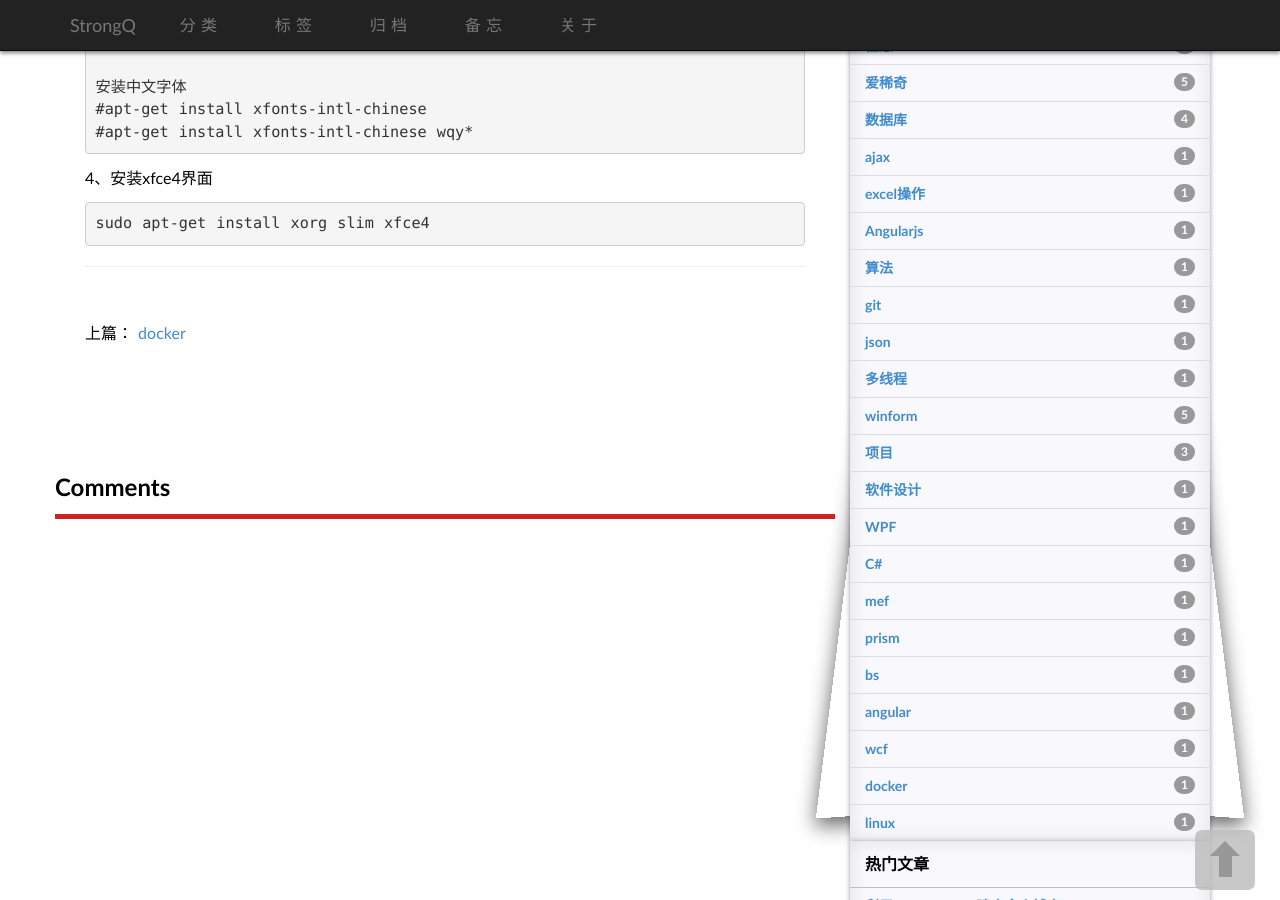
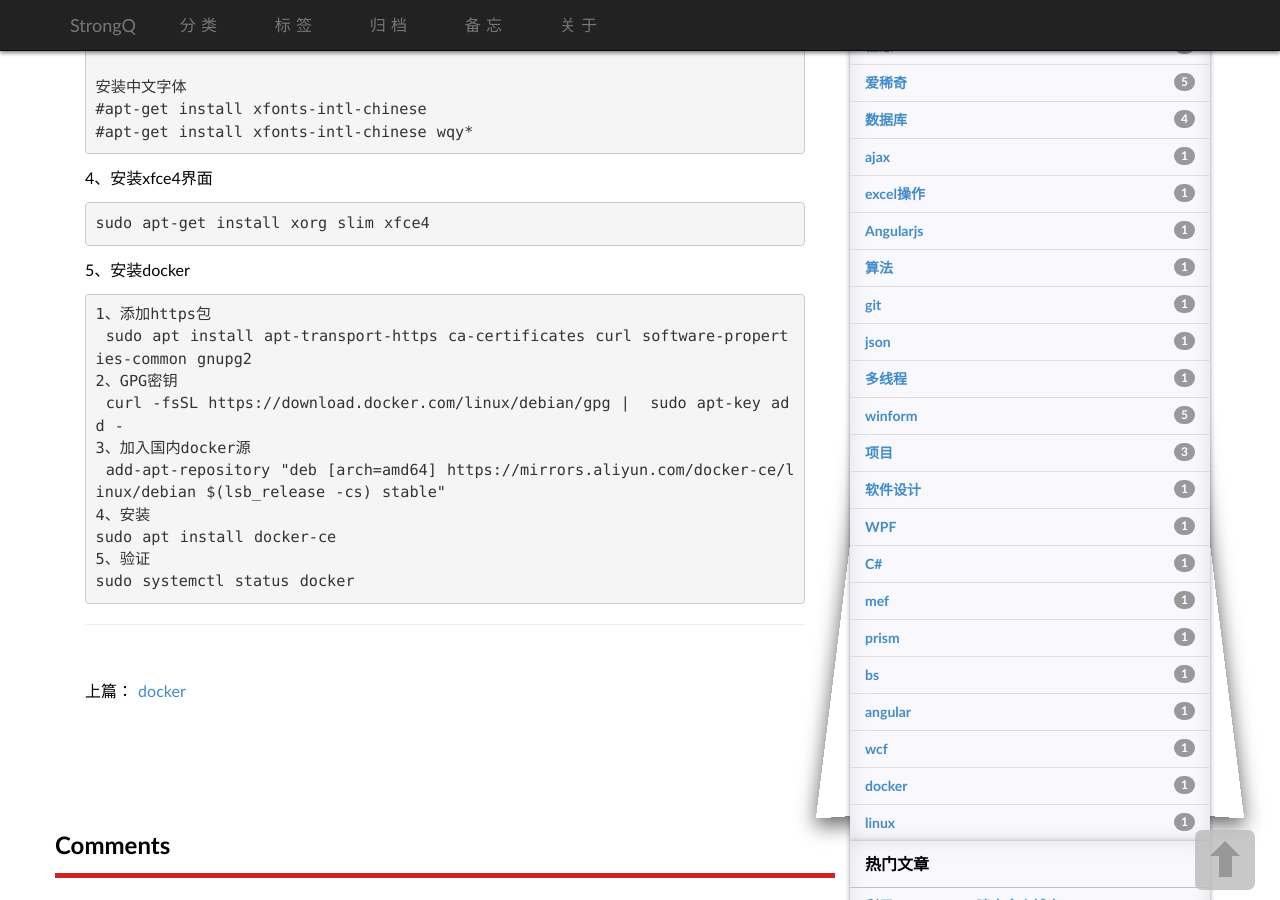
Before and after one commit to strongQ/caoyinping, a Jekyll site: the page built from _posts/2020-02-20-linux-debian-note.md, in a window 1280 px wide and 900 px high, scrolled down 796 px. Built offline with Jekyll 4.4.1, drawn with Linux system fonts in a browser that asks for light colours; some web fonts are replaced; comment, search, counter and statistics services are not loaded.

Commit message:
docker install

```diff
--- a/_posts/2020-02-20-linux-debian-note.md
+++ b/_posts/2020-02-20-linux-debian-note.md
@@ -45,3 +45,16 @@ tags:          [linux]
    4、安装xfce4界面
 
     sudo apt-get install xorg slim xfce4
+
+   5、安装docker
+
+    1、添加https包
+     sudo apt install apt-transport-https ca-certificates curl software-properties-common gnupg2
+    2、GPG密钥
+     curl -fsSL https://download.docker.com/linux/debian/gpg |  sudo apt-key add -
+    3、加入国内docker源
+     add-apt-repository "deb [arch=amd64] https://mirrors.aliyun.com/docker-ce/linux/debian $(lsb_release -cs) stable"
+    4、安装
+    sudo apt install docker-ce
+    5、验证
+    sudo systemctl status docker
```
